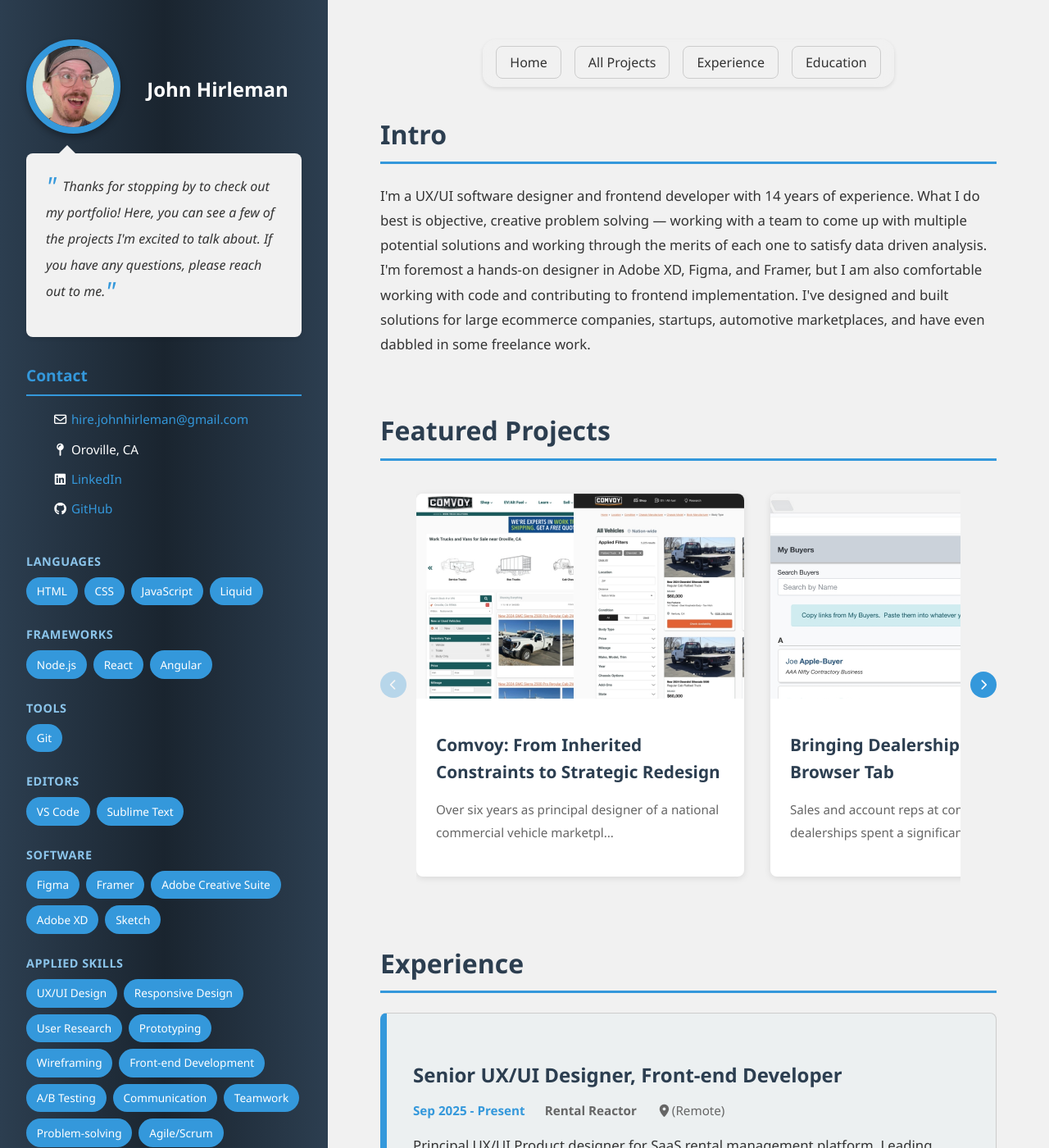
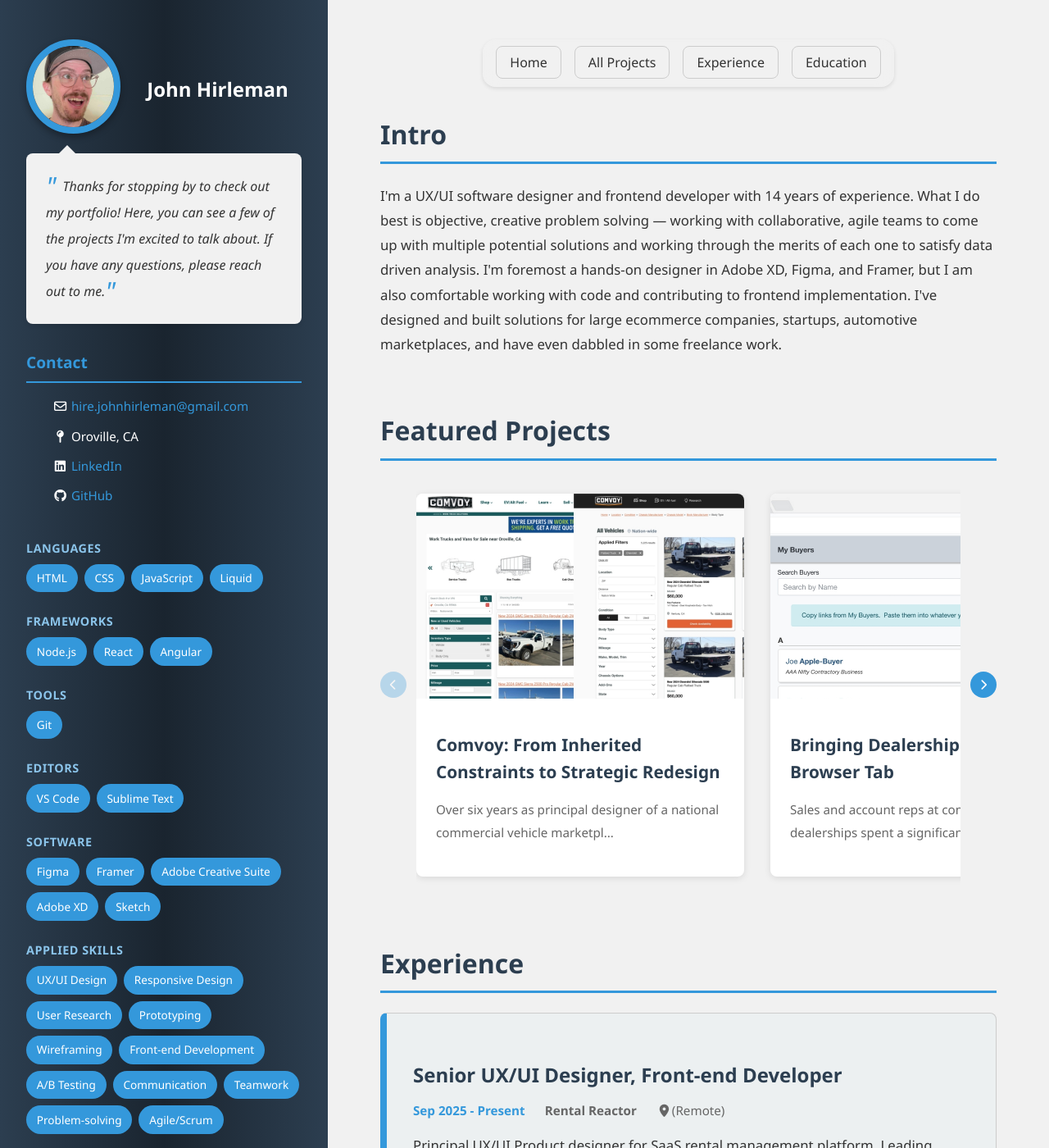
Before and after one commit to johnhirleman/my-portfolio, a Jekyll site: the page built from index.html, in a window 1280 px wide and 1400 px high. Shown: the whole window at 82% size. Built offline with Jekyll 4.4.1, drawn with Linux system fonts in a browser that asks for light colours.

Commit message:
update intro, fix position of sidebar btn

```diff
--- a/_sass/_sidebar.scss
+++ b/_sass/_sidebar.scss
@@ -84,6 +84,7 @@
 
         p {
             line-height: 2rem;
+            margin: 0;
 
             &::before {
                 content: '"';
@@ -108,6 +109,7 @@
 
     .sidebar-btn {
         @include mixins.parimary-btn($padding, $border-radius, $box-shadow);
+        margin: 0 auto;
         display: none;
 
         i {
--- a/index.html
+++ b/index.html
@@ -12,7 +12,7 @@
             {% assign start_year = 2012 %}
             {% assign current_year = site.time | date: "%Y" %}
             {% assign years_experience = current_year | minus: start_year %}
-            I'm a UX/UI software designer and frontend developer with {{ years_experience }} years of experience. What I do best is objective, creative problem solving — working with a team to come up with multiple potential solutions and working through the merits of each one to satisfy data driven analysis. I'm foremost a hands-on designer in Adobe XD, Figma, and Framer, but I am also comfortable working with code and contributing to frontend implementation. I've designed and built solutions for large ecommerce companies, startups, automotive marketplaces, and have even dabbled in some freelance work.
+            I'm a UX/UI software designer and frontend developer with {{ years_experience }} years of experience. What I do best is objective, creative problem solving — working with collaborative, agile teams to come up with multiple potential solutions and working through the merits of each one to satisfy data driven analysis. I'm foremost a hands-on designer in Adobe XD, Figma, and Framer, but I am also comfortable working with code and contributing to frontend implementation. I've designed and built solutions for large ecommerce companies, startups, automotive marketplaces, and have even dabbled in some freelance work.
         </p>
     </section>
 
```
